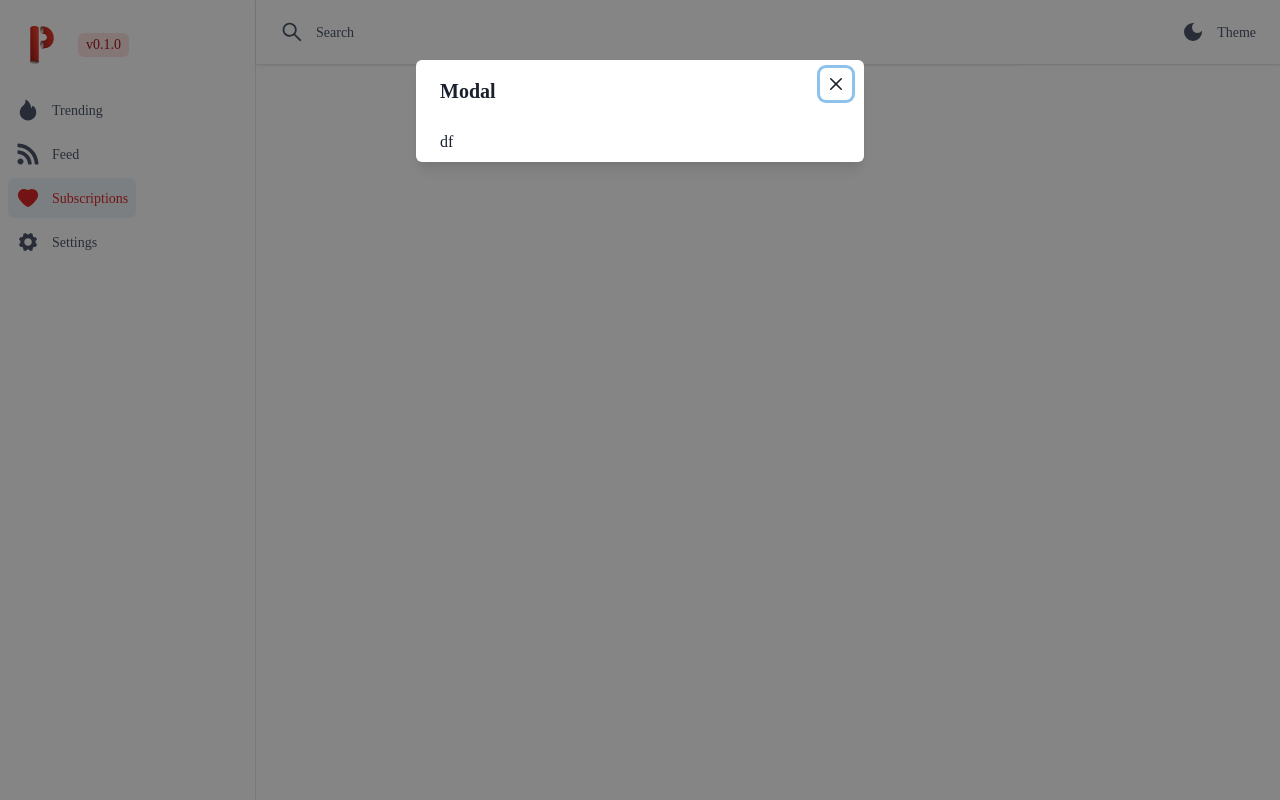
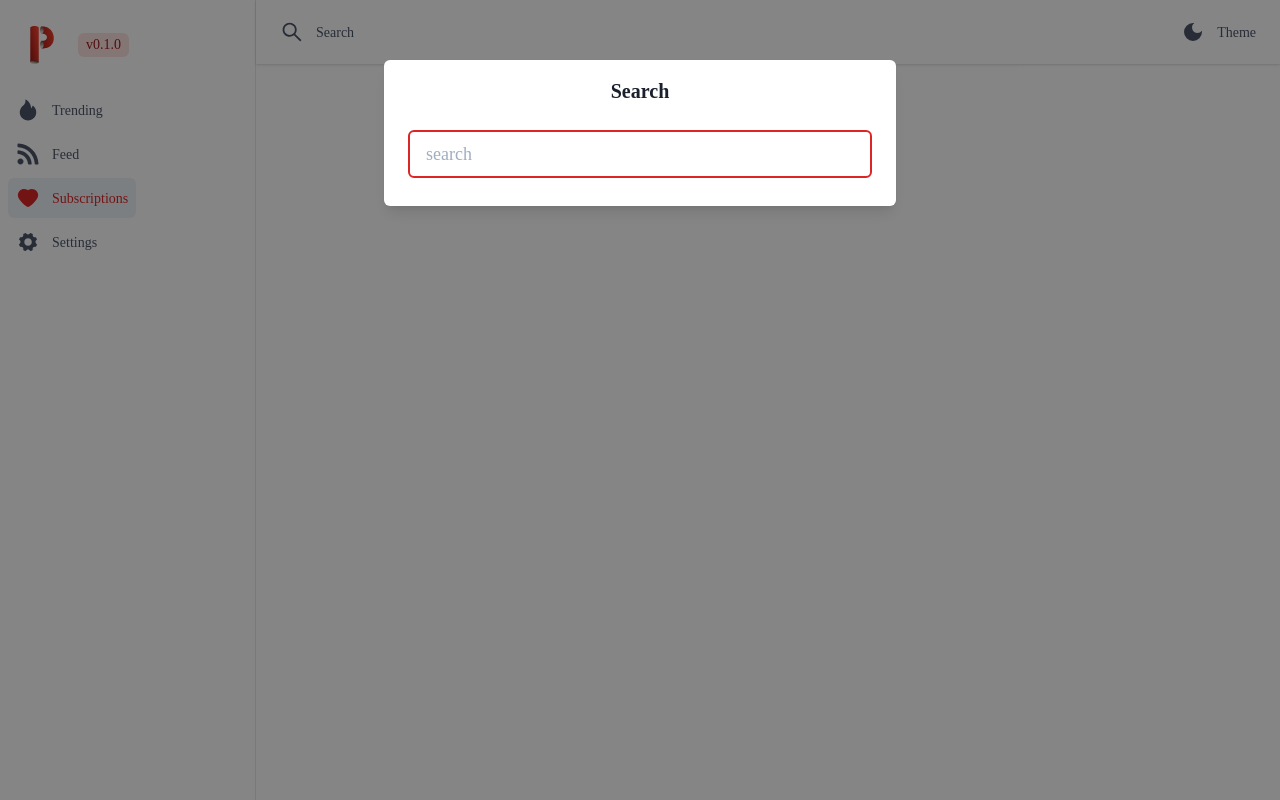
Before and after one commit to silkkycloud/Robot, a React (Create React App) app: page /subscriptions in a window 1280 px wide. Both pictures are taken after a click on the button "Search". Built offline with nearby package versions, Linux system fonts and the light colour scheme.

Commit message:
Add basic suggestions to Search

```diff
--- a/src/components/Nav.tsx
+++ b/src/components/Nav.tsx
@@ -20,6 +20,7 @@ import {
   useDisclosure,
   useColorModeValue,
   useColorMode,
+  Kbd,
 } from '@chakra-ui/react'
 import { AiFillFire, AiFillHeart, AiOutlineSearch } from 'react-icons/ai'
 import { MdDarkMode, MdLightMode } from 'react-icons/md'
--- a/src/components/Search.tsx
+++ b/src/components/Search.tsx
@@ -1,26 +1,147 @@
-import React, { useContext } from 'react'
+import React, { useContext, useEffect, useState } from 'react'
+import useKeyPress from '../hooks/useKeyPress'
 
 import {
   Modal,
   ModalOverlay,
   ModalContent,
-  ModalHeader,
+  Input,
   ModalBody,
   ModalCloseButton,
+  ModalHeader,
+  Center,
+  Stack,
+  Box,
+  useBreakpointValue,
+  useColorModeValue,
 } from '@chakra-ui/react'
 
 import { NavContext } from './Nav'
 
+import axios from 'axios'
+import state from '../state'
+
+import { Suggestions } from '../types/api'
+
+export const useFetchSuggestions = (query: string): [Suggestions, boolean] => {
+  const [data, setData] = useState<Suggestions>([])
+  const [loading, setLoading] = useState(false)
+
+  useEffect(() => {
+    let isMounted = true
+
+    const ac = new AbortController()
+
+    const fetchSuggestions = () => {
+      if (isMounted) setLoading(true)
+      axios
+        .get(state.apiUrl + '/suggestions', {
+          signal: ac.signal,
+          params: {
+            query: query,
+          },
+        })
+        .then((res) => {
+          if (isMounted) {
+            setData(res.data)
+            setLoading(false)
+          }
+        })
+        .catch((error) => {
+          if (isMounted) setLoading(false)
+          console.log(error)
+        })
+    }
+
+    if (query != '') fetchSuggestions()
+    else setData([])
+    return () => {
+      ac.abort()
+      isMounted = false
+    }
+  }, [query])
+
+  return [data, loading]
+}
+
 const Search = () => {
   const nav = useContext(NavContext)
 
+  const cursorBgColor = useColorModeValue('gray.100', 'neutral.900')
+
+  const [value, setValue] = useState('')
+  const [cursor, setCursor] = useState<number>()
+
+  const downPress = useKeyPress('ArrowDown')
+  const upPress = useKeyPress('ArrowUp')
+
+  const [suggestionsResults] = useFetchSuggestions(value)
+
+  // Handle arrow down
+  useEffect(() => {
+    if (suggestionsResults.length && downPress) {
+      setCursor((prevState) => {
+        if (prevState != undefined)
+          if (prevState < suggestionsResults.length - 1) return prevState + 1
+          else return prevState
+        else setCursor(0)
+      })
+    }
+  }, [downPress, suggestionsResults.length])
+  // Handle arrow up
+  useEffect(() => {
+    if (suggestionsResults.length && upPress) {
+      setCursor((prevState) => {
+        if (prevState != undefined)
+          if (prevState > 0) return prevState - 1
+          else setCursor(undefined)
+      })
+    }
+  }, [upPress, suggestionsResults.length])
+
+  const suggestions = suggestionsResults.map(
+    (suggestion: string, i: number) => (
+      <Box
+        key={i.toString()}
+        onMouseEnter={() => setCursor(i)}
+        onMouseLeave={() => setCursor(undefined)}
+        cursor="pointer"
+        bg={i === cursor ? cursorBgColor : ''}
+        px={{ base: 3, sm: 2 }}
+        py={{ base: 3, sm: 2 }}
+        rounded="md"
+      >
+        {suggestion}
+      </Box>
+    )
+  )
+
   return (
-    <Modal isOpen={nav.isSearchOpen} onClose={nav.onSearchClose}>
+    <Modal
+      isOpen={nav.isSearchOpen}
+      onClose={nav.onSearchClose}
+      size={useBreakpointValue({ base: 'full', sm: 'lg' })}
+      scrollBehavior="inside"
+    >
       <ModalOverlay />
-      <ModalContent>
-        <ModalHeader>Modal</ModalHeader>
-        <ModalCloseButton />
-        <ModalBody>df</ModalBody>
+      <ModalContent p={{ base: 4, sm: 0 }}>
+        <ModalCloseButton display={{ sm: 'none' }} />
+        <ModalHeader>
+          <Center>Search</Center>
+        </ModalHeader>
+        <ModalBody pb={{ sm: 5 }}>
+          <Input
+            variant="filled"
+            placeholder="search"
+            size="lg"
+            focusBorderColor="red.600"
+            value={value}
+            onChange={(q) => setValue(q.target.value)}
+          />
+          <Stack mt={2} spacing={1}>
+            {suggestions}
+          </Stack>
+        </ModalBody>
       </ModalContent>
     </Modal>
   )
```
